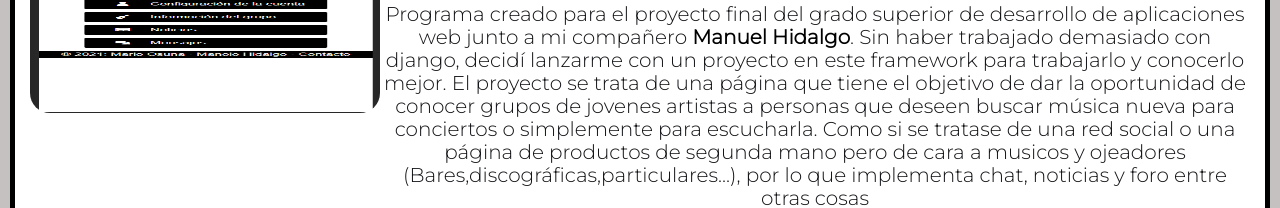
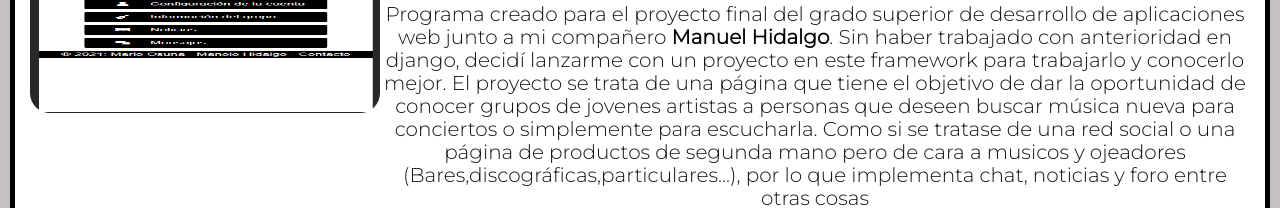
Before and after one commit to MarioOsuna/MarioOsuna.github.io, a plain HTML site: page django.html in a window 1280 px wide. Shown: the part 517-725 px from the top of the page. Drawn offline with Linux system fonts and the light colour scheme.

Commit message:
desc Django

```diff
--- a/django.html
+++ b/django.html
@@ -68,9 +68,9 @@
                     </div>
 
                     <div>Programa creado para el proyecto final del grado superior de desarrollo de aplicaciones web junto a mi compañero
-                        <strong><a href="https://github.com/hipema">Manuel Hidalgo</a></strong>. Sin haber trabajado demasiado con django, decidí lanzarme con un proyecto en este framework para trabajarlo y conocerlo mejor. El proyecto se trata de una
-                        página que tiene el objetivo de dar la oportunidad de conocer grupos de jovenes artistas a personas que deseen buscar música nueva para conciertos o simplemente para escucharla. Como si se tratase de una red social o una página
-                        de productos de segunda mano pero de cara a musicos y ojeadores (Bares,discográficas,particulares...), por lo que implementa chat, noticias y foro entre otras cosas
+                        <strong><a href="https://github.com/hipema">Manuel Hidalgo</a></strong>. Sin haber trabajado con anterioridad en django, decidí lanzarme con un proyecto en este framework para trabajarlo y conocerlo mejor. El proyecto se trata
+                        de una página que tiene el objetivo de dar la oportunidad de conocer grupos de jovenes artistas a personas que deseen buscar música nueva para conciertos o simplemente para escucharla. Como si se tratase de una red social o una
+                        página de productos de segunda mano pero de cara a musicos y ojeadores (Bares,discográficas,particulares...), por lo que implementa chat, noticias y foro entre otras cosas
                     </div>
                     <div class="enlaces">
                         <a href="https://github.com/MarioOsuna/YourMusicDjango.git"><img class="icono" src="./img/iconos/gitHub.png" alt=""></a>
```
